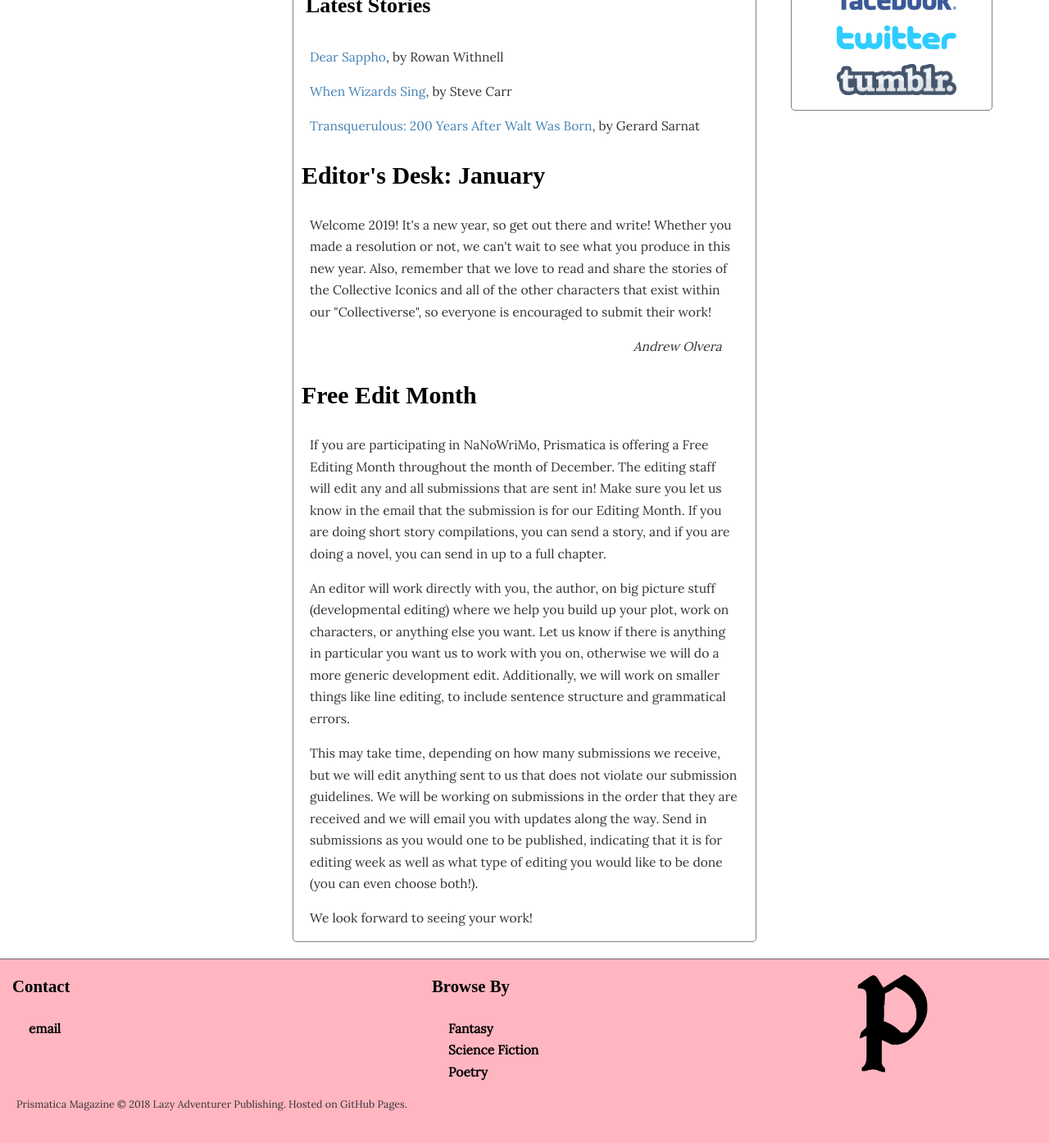
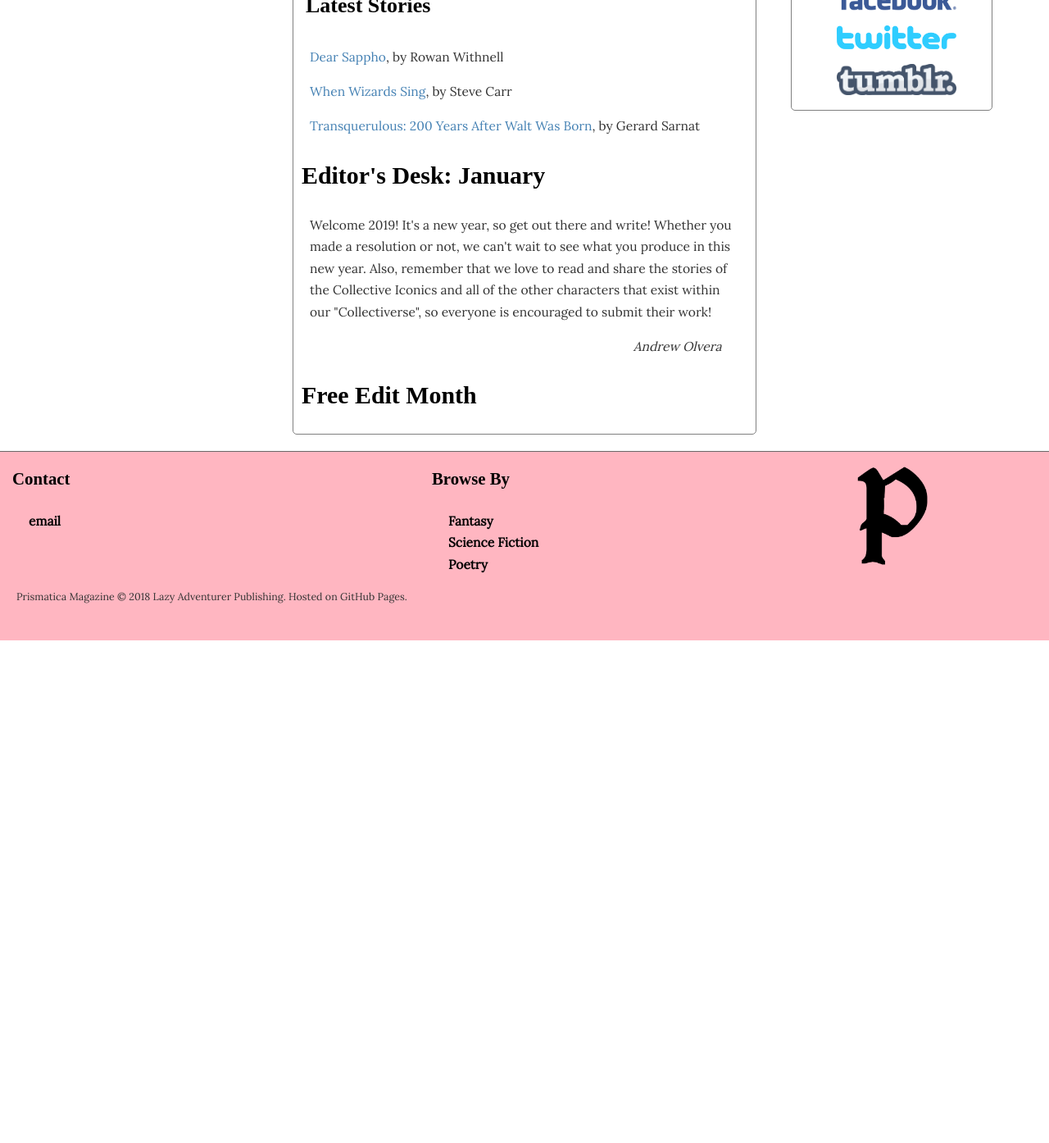
Before and after one commit to lazyadventurerpublishing/prismatica, a Jekyll site: the page built from index.html, in a window 1280 px wide and 1400 px high, scrolled down 367 px. Shown: the top 1394 px of the window at 82% size. Built offline with Jekyll 4.4.1, drawn with Linux system fonts in a browser that asks for light colours; some web fonts are replaced; the list of posts is cut into pages by our own code; comment, search, counter and statistics services are not loaded; after the commit the page ends 1148 px from its top, so only the background shows below that.

Commit message:
Update index.html

```diff
--- a/index.html
+++ b/index.html
@@ -10,8 +10,4 @@ title: Home
     <p>Welcome 2019! It's a new year, so get out there and write! Whether you made a resolution or not, we can't wait to see what you produce in this new year. Also, remember that we love to read and share the stories of the Collective Iconics and all of the other characters that exist within our "Collectiverse", so everyone is encouraged to submit their work!</p>
     <p class="signature"><i>Andrew Olvera</i></p>
     <h3>Free Edit Month</h3>
-    <p>If you are participating in NaNoWriMo, Prismatica is offering a Free Editing Month throughout the month of December. The editing staff will edit any and all submissions that are sent in! Make sure you let us know in the email that the submission is for our Editing Month. If you are doing short story compilations, you can send a story, and if you are doing a novel, you can send in up to a full chapter.</p>
-    <p>An editor will work directly with you, the author, on big picture stuff (developmental editing) where we help you build up your plot, work on characters, or anything else you want. Let us know if there is anything in particular you want us to work with you on, otherwise we will do a more generic development edit. Additionally, we will work on smaller things like line editing, to include sentence structure and grammatical errors.</p>
-    <p>This may take time, depending on how many submissions we receive, but we will edit anything sent to us that does not violate our submission guidelines. We will be working on submissions in the order that they are received and we will email you with updates along the way. Send in submissions as you would one to be published, indicating that it is for editing week as well as what type of editing you would like to be done (you can even choose both!).</p>
-    <p>We look forward to seeing your work!</p>
 </div>
```
